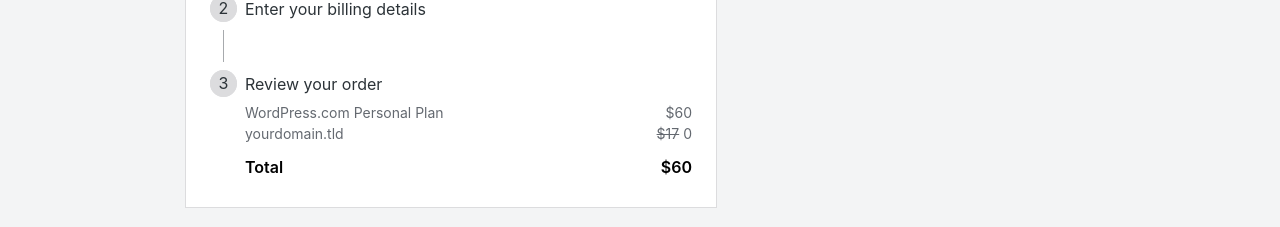
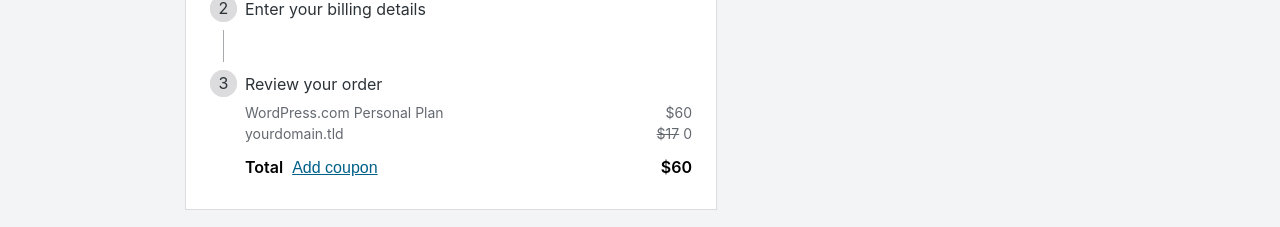
Before and after one commit to fditrapani/checkout-prototype, a React (Create React App) app: page / in a window 1280 px wide. Shown: the part 485-712 px from the top of the page. Built offline with nearby package versions, Linux system fonts and the light colour scheme.

Commit message:
Add coupon field

```diff
--- a/src/App.js
+++ b/src/App.js
@@ -14,6 +14,7 @@
 import LocationIcon from './components/LocationIcon';
 import Modal from './components/Modal';
 import VisaLogo from './components/VisaLogo';
+import Coupon from './components/Coupon';
 
 //CSS
 import { colours } from './config/colours.js';
@@ -192,13 +193,13 @@
 const ExtendedBillingFieldsUI = styled.div`
   overflow: ${ props => props.overflow };
   height: ${ props => props.height };
-`
+`;
 
 const DomainRegistrationUI = styled.div`
   margin: 16px 0 24px;
   display: flex;
   width: 100%;
-`
+`;
 
 const DomainRegistrationLabelUI = styled.label`
   font-size: 14px;
@@ -222,7 +223,7 @@
     border: 1px solid ${ colours.gray20 };
     border-radius: 3px;
   }
-`
+`;
 
 const DomainRegistrationCheckboxUI = styled.input`
   margin-right: 5px;
@@ -246,26 +247,32 @@
     transform: rotate(45deg);
 
   }
-`
+`;
 
 const ReviewSummaryProductsUI = styled.div`
   margin-bottom: 16px;
-`
+`;
 
 const ReviewSummaryLineItemUI = styled(GridRow)`
   margin-bottom: 4px;
   font-weight: ${ props => props.fontWeight };
   font-size: ${ props => props.fontSize };
   color: ${ props => props.color };
-`
+`;
 
 const ReviewSummaryPriceUI = styled.span`
   text-align: right;
-`
+`;
 
 const StrikeThrough = styled.span`
   text-decoration: line-through;
-`
+`;
+
+const AddCouponButtonUI = styled(Button)`
+  display: inline-block;
+  margin-left: 5px;
+  opacity: ${ props => props.opacity };
+`;
 
 // END CSS
 //////////////////////////////////////
@@ -313,7 +320,6 @@
       billingErrorMessage: "",
       showExtendedBillingFields: false,
       billingLocatorVisibility: true,
-      reviewSummary: "Review Summary",
       productsInCart: [
         {
           name: "WordPress.com Personal Plan",
@@ -353,6 +359,7 @@
       modalTitle: "You are about to leave your checkout session",
       modalCopy: "When you press Continue, we will take you back to your site and save your cart so you can complete your purchase later.",
       modalprimaryAction: this.closeApp,
+      isCouponVisible: false,
     };
   }
 
@@ -980,7 +987,9 @@
               fontWeight={ key.isTotal ? "600" : "400"  }
               fontSize={ key.isTotal ? "16px" : "14px" }
               color={ key.isTotal ? colours.black : colours.gray80 }>
-                <span>{ key.name }</span>
+                <span>
+                  { key.name } { key.isTotal && <AddCouponButtonUI label="Add coupon" state="text-button" opacity={ this.state.isCouponVisible ? 0 : 1 } onClick={ this.showSummaryCouponField } /> }
+                </span>
 
                 <ReviewSummaryPriceUI>
                   { key.price }
@@ -988,8 +997,24 @@
 
             </ReviewSummaryLineItemUI>
           ) ) }
+
+          { this.renderCouponField() }
       </div>
     )
+  }
+
+  showSummaryCouponField = () => {
+    this.setState({
+      isCouponVisible: true
+    });
+  }
+
+  renderCouponField = () => {
+    if( this.state.isCouponVisible ){
+      return <Coupon />
+    }
+
+    return false;
   }
 
   initiateCloseApp = () => {
@@ -1002,7 +1027,7 @@
   }
 
   closeApp = () => {
-    alert("Bye!")
+    alert("Bye!");
   }
 
   closeModal = () => {
--- a/src/components/Button.js
+++ b/src/components/Button.js
@@ -182,7 +182,8 @@
 			  onClick={ this.props.onClick }
 			  imageOpacity={ this.props.state.includes( "primary" ) ? 1 : "0.5" }
 			  imageGrayScale={ this.props.state.includes( "primary" ) ? 0 : 100 }
-			  imageWhite={ this.props.state === "apple-primary"  ? "100%" : 0 } >
+			  imageWhite={ this.props.state === "apple-primary"  ? "100%" : 0 }
+			  className={ this.props.className } >
 			 	  { this.props.label }
 
 			 	  { this.props.content }
--- /dev/null
+++ b/src/components/Coupon.js
@@ -0,0 +1,47 @@
+import React from 'react';
+import styled from 'styled-components';
+import Field from './Field';
+import Button from './Button';
+
+//CSS
+import { colours } from '../config/colours.js';
+
+const CouponUI = styled.div`
+  border-top: 1px solid ${ colours.gray10 };
+  margin-top: 24px;
+  padding-top: 24px;
+  position: relative;
+`
+
+const ApplyButtonUI = styled(Button)`
+  position: absolute;
+  bottom: 4px;
+  right: 1px;
+  border: 0;
+  box-shadow: none;
+
+  :hover {
+    background: none;
+    border: 0;
+    box-shadow: none;
+    color: ${ colours.primary }
+  }
+
+  :active {
+    background: none;
+    border: 0;
+    box-shadow: none;
+    color: ${ colours.highlight }
+  }
+`
+
+export default class Coupon extends React.Component {
+  render() {
+    return (
+      <CouponUI>
+          <Field label="Add a coupon" placeholder="Enter your code" />
+          <ApplyButtonUI label="Apply" />
+      </CouponUI>
+    );
+   }
+}
--- a/src/config/colours.js
+++ b/src/config/colours.js
@@ -4,6 +4,7 @@
 	blue80: "#002C40",
 	gray0: "#F6F7F7",
 	gray5: "#DCDCDE",
+	gray10: "#C3C4C7",
 	gray20: "#A7AAAD",
 	gray30: "#8E9196",
 	gray50: "#646970",
```
